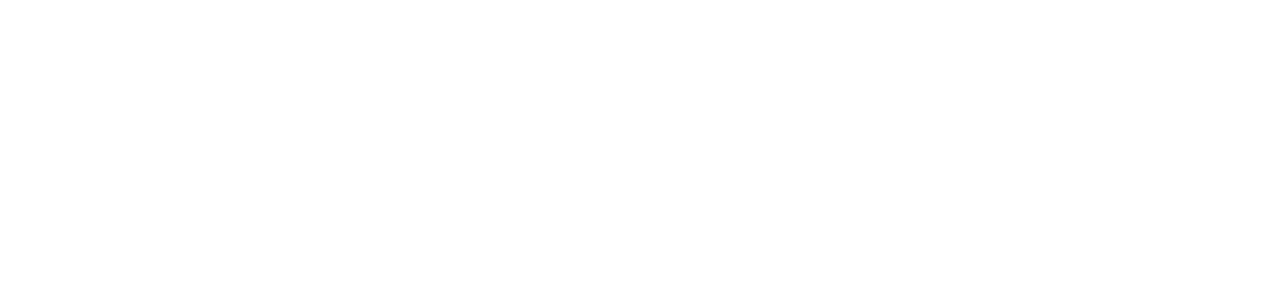
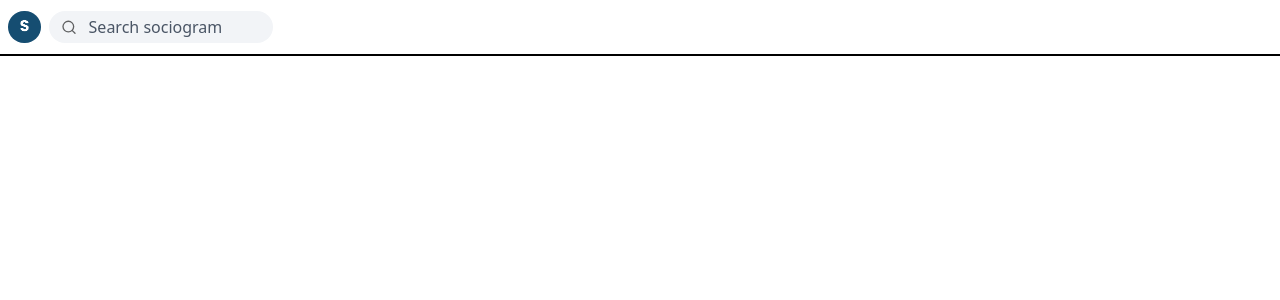
Before and after one commit to hari2058/Facebook-clone, a React (Vite) app: page /home in a window 1280 px wide. Before the commit this address had no page. Shown: the top 300 px of the page. Built offline with nearby package versions, Linux system fonts and the light colour scheme.

Commit message:
Upadated content in project

```diff
--- a/package.json
+++ b/package.json
@@ -14,6 +14,7 @@
     "@tailwindcss/vite": "^4.1.13",
     "@tanstack/react-query": "^5.89.0",
     "formik": "^2.4.6",
+    "lucide-react": "^0.544.0",
     "react": "^19.1.1",
     "react-dom": "^19.1.1",
     "react-hook-form": "^7.62.0",
--- a/src/App.jsx
+++ b/src/App.jsx
@@ -3,6 +3,7 @@
 import './App.css'
 import LoginForm from './forms/login-form'
 import RegisterForm from './forms/register-form'
+import { Home } from './pages/home'
 
 function App() {
 
@@ -13,6 +14,7 @@
         <Routes>
           <Route path='/' element={<LoginForm />} />
           <Route  path='/register' element={<RegisterForm />}/>
+          <Route path='/home' element={<Home />} />
         </Routes>
       </BrowserRouter>
 
--- a/src/forms/register-form.jsx
+++ b/src/forms/register-form.jsx
@@ -22,9 +22,6 @@
 
     }
 )
-
-
-
 
 export default function RegisterForm() {
 
@@ -233,7 +230,8 @@
 
                             </div>
                             <div className="grid gap-2">
-                                <p className=" text-[11px] ">People who use our service may have uploaded your contact information to SOCIOGRAM. Learn more.</p>
+                                <p className=" text-[11px] ">People who use our service may have
+                                uploaded your contact information to SOCIOGRAM. Learn more.</p>
                                 <p className="text-[11px]">
                                     By clicking Sign Up, you agree to our Terms, Privacy Policy and Cookies Policy.
                                     You may receive SMS Notification from us and can opt out any time.
--- /dev/null
+++ b/src/pages/home.jsx
@@ -0,0 +1,46 @@
+import { Search } from "lucide-react";
+
+export function Home() {
+
+
+    return (
+
+        <>
+            {/*main div   */}
+            <div className="h-[56px] border-b-2 flex justify-between p-2 ">
+                {/* logo and search bar div */}
+                <div className="flex justify-center items-center gap-2 ">
+                    <img src="public/s.png" alt="Sociogram logo" className="h-[32.59px] rounded-full" />
+                    <div className="relative">
+
+                        <div className="absolute left-0 pl-3  flex justify-center  rounded-full  ">
+                            <Search className="h-[32.59px] w-[16px] opacity-60 " />
+                        </div>
+
+                        <input type="text" placeholder="Search sociogram" className="w-[224px] pl-10 pr-5 py-1 rounded-full focus:ring-2
+                         placeholder-gray-600 focus:outline-none bg-[rgb(242,244,247)]
+                           focus:ring-[rgb(21,77,113)] "/>
+                    </div>
+
+
+
+                </div>
+
+                {/* navbar middle icons div */}
+                <div>
+
+
+                </div>
+                {/* profile and notifications div */}
+                <div>
+
+
+                </div>
+
+
+
+            </div>
+
+        </>
+    )
+}
```
Also changed, not shown: src/components/navbar.jsx (added, +12 -0 lines), public/s.png (added), 1 other file (tests, documents, lock files or other folders).
